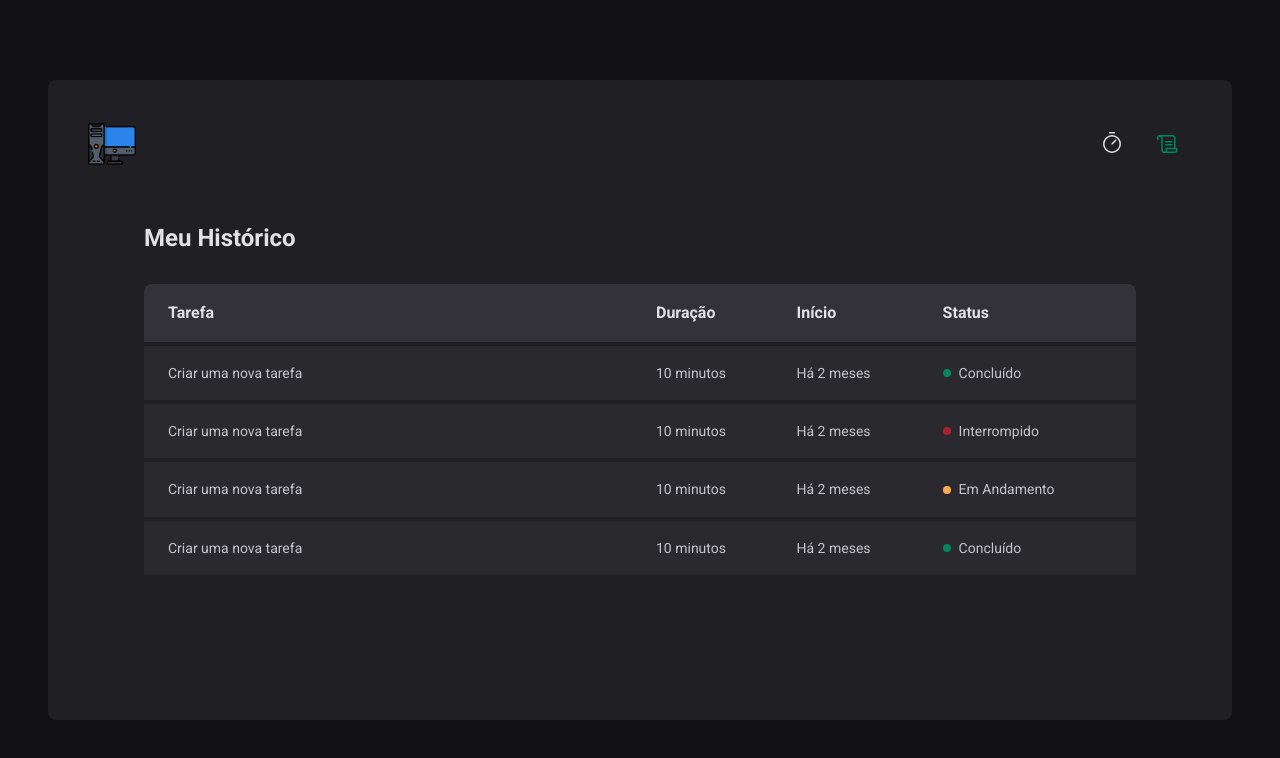
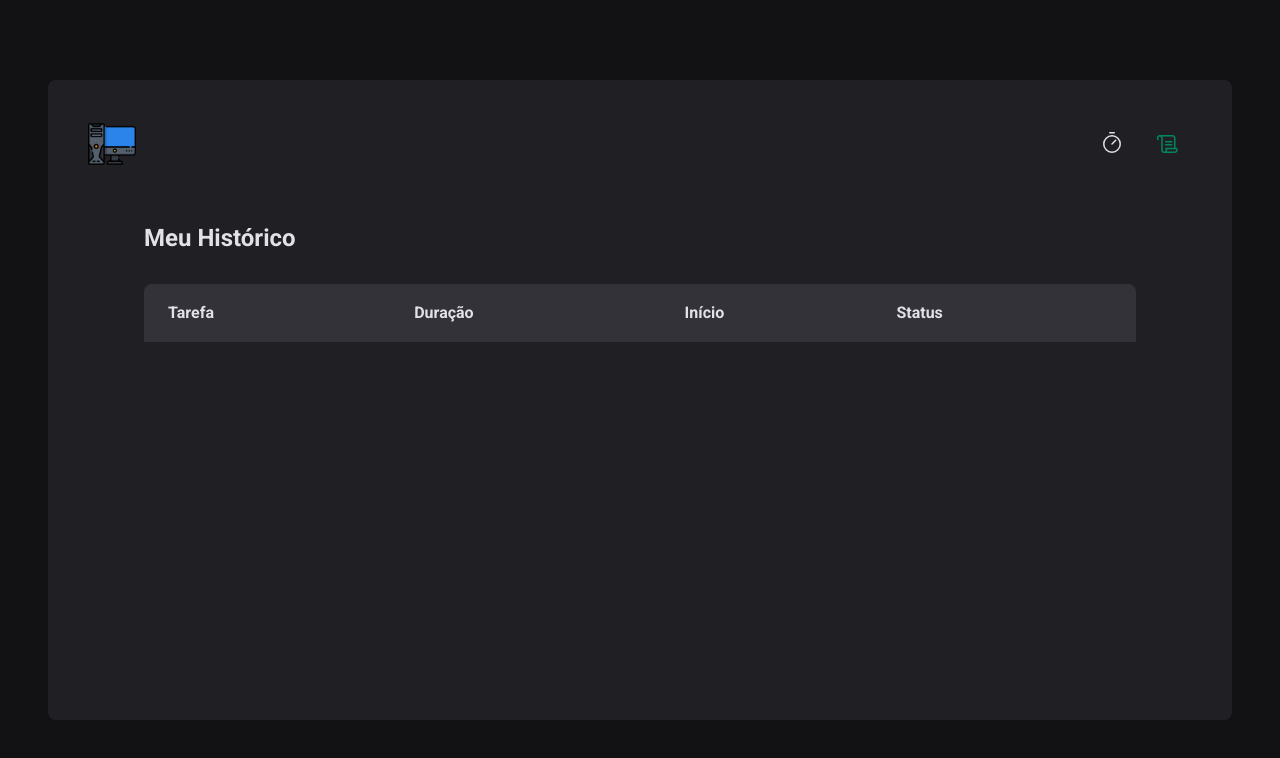
Before and after one commit to LucasCurty/SPA-React, a React (Vite) app: page /history in a window 1280 px wide. Shown: the top 758 px of the page. Built offline with nearby package versions, Linux system fonts and the light colour scheme.

Commit message:
Add context and recuders

```diff
--- a/src/App.tsx
+++ b/src/App.tsx
@@ -4,12 +4,15 @@
 import { defaultTheme } from './styles/themes/default'
 import { GlobalStyle } from './styles/global'
 import { Router } from './Router'
+import { CyclesContextProvider } from './contexts/CyclesContest'
 
 export function App() {
   return (
     <ThemeProvider theme={defaultTheme}>
       <BrowserRouter>
-        <Router />
+        <CyclesContextProvider>
+          <Router />
+        </CyclesContextProvider>
         <GlobalStyle />
       </BrowserRouter>
     </ThemeProvider>
--- /dev/null
+++ b/src/contexts/CyclesContest.tsx
@@ -0,0 +1,87 @@
+import { ReactNode, createContext, useReducer, useState } from 'react'
+import { Cycle, cyclesRecuder } from '../reducers/cycles/reducer'
+import {
+  ActionTypes,
+  addNewCycleAction,
+  interruptCurrentCycleAction,
+  markCurrentCycleAsFinishedAction,
+} from '../reducers/cycles/actions'
+
+interface CreateCycleDate {
+  task: string
+  minutesAmount: number
+}
+
+interface CycleContextType {
+  cycles: Cycle[]
+  activeCycle: Cycle | undefined
+  activeCycleId: string | null
+  amountSecondsPassed: number
+  markCurrentCycleAsFinished: () => void
+  setSecondsPassed: (seconds: number) => void
+  createNewCycle: (data: CreateCycleDate) => void
+  interruptCurrentCycle: () => void
+}
+
+export const CyclesContext = createContext({} as CycleContextType)
+
+interface CyclesContextProviderProps {
+  children: ReactNode
+}
+
+export function CyclesContextProvider({
+  children,
+}: CyclesContextProviderProps) {
+  const [cyclesState, dispatch] = useReducer(cyclesRecuder, {
+    cycles: [],
+    activeCycleId: null,
+  })
+
+  const [amountSecondsPassed, setAmountSecondsPassed] = useState(0)
+  const { cycles, activeCycleId } = cyclesState
+
+  const activeCycle = cycles.find((cycle) => cycle.id === activeCycleId)
+
+  function setSecondsPassed(seconds: number) {
+    setAmountSecondsPassed(seconds)
+  }
+
+  function createNewCycle(data: CreateCycleDate) {
+    const id = String(new Date().getTime())
+
+    const newCycle: Cycle = {
+      id,
+      task: data.task,
+      minutesAmount: data.minutesAmount,
+      startDate: new Date(),
+    }
+
+    dispatch(addNewCycleAction(newCycle))
+
+    setAmountSecondsPassed(0)
+  }
+
+  function interruptCurrentCycle() {
+    dispatch(interruptCurrentCycleAction())
+  }
+
+  function markCurrentCycleAsFinished() {
+    dispatch(markCurrentCycleAsFinishedAction())
+  }
+  return (
+    <CyclesContext.Provider
+      value={{
+        cycles,
+        activeCycle,
+        activeCycleId,
+        markCurrentCycleAsFinished,
+        amountSecondsPassed,
+        setSecondsPassed,
+        interruptCurrentCycle,
+        createNewCycle,
+      }}
+    >
+      {children}
+    </CyclesContext.Provider>
+  )
+}
--- a/src/pages/History/index.tsx
+++ b/src/pages/History/index.tsx
@@ -1,6 +1,12 @@
+import { useContext } from 'react'
 import { HistoryContainer, HistoryList, Status } from './styles'
+import ptBR from 'date-fns/locale/pt-BR'
+import { formatDistanceToNow } from 'date-fns'
+import { CyclesContext } from '../../contexts/CyclesContest'
 
 export function History() {
+  const { cycles } = useContext(CyclesContext)
+
   return (
     <HistoryContainer>
       <h1>Meu Histórico</h1>
@@ -16,38 +22,31 @@
             </tr>
           </thead>
           <tbody>
-            <tr>
-              <td>Criar uma nova tarefa</td>
-              <td>10 minutos</td>
-              <td>Há 2 meses</td>
-              <td>
-                <Status statusColor="green">Concluído</Status>
-              </td>
-            </tr>
-            <tr>
-              <td>Criar uma nova tarefa</td>
-              <td>10 minutos</td>
-              <td>Há 2 meses</td>
-              <td>
-                <Status statusColor="red">Interrompido</Status>
-              </td>
-            </tr>
-            <tr>
-              <td>Criar uma nova tarefa</td>
-              <td>10 minutos</td>
-              <td>Há 2 meses</td>
-              <td>
-                <Status statusColor="yellow">Em Andamento</Status>
-              </td>
-            </tr>
-            <tr>
-              <td>Criar uma nova tarefa</td>
-              <td>10 minutos</td>
-              <td>Há 2 meses</td>
-              <td>
-                <Status statusColor="green">Concluído</Status>
-              </td>
-            </tr>
+            {cycles.map((cycle) => {
+              return (
+                <tr key={cycle.id}>
+                  <td>{cycle.task}</td>
+                  <td>{cycle.minutesAmount} minutos</td>
+                  <td>
+                    {formatDistanceToNow(cycle.startDate, {
+                      addSuffix: true,
+                      locale: ptBR,
+                    })}
+                  </td>
+                  <td>
+                    {cycle.FinishedDate && (
+                      <Status statusColor="green">Concluído</Status>
+                    )}
+                    {cycle.InterruptedDate && (
+                      <Status statusColor="red">Interrompido</Status>
+                    )}
+                    {!cycle.FinishedDate && !cycle.InterruptedDate && (
+                      <Status statusColor="yellow">Em andamento</Status>
+                    )}
+                  </td>
+                </tr>
+              )
+            })}
           </tbody>
         </table>
       </HistoryList>
--- a/src/pages/Home/Components/Countdown/index.tsx
+++ b/src/pages/Home/Components/Countdown/index.tsx
@@ -1,6 +1,6 @@
-import { useContext, useEffect, useState } from 'react'
+import { useContext, useEffect } from 'react'
 import { CountdownContainer, Separator } from './styled'
-import { CyclesContext } from '../..'
+import { CyclesContext } from '../../../../contexts/CyclesContest'
 import { differenceInSeconds } from 'date-fns'
 
 export function Countdown() {
--- a/src/pages/Home/Components/NewCycleForm/index.tsx
+++ b/src/pages/Home/Components/NewCycleForm/index.tsx
@@ -1,6 +1,6 @@
 import { FormContainer, MinutesAmoutInput, TaskInput } from './styled'
 import { useContext } from 'react'
-import { CyclesContext } from '../..'
+import { CyclesContext } from '../../../../contexts/CyclesContest'
 import { useFormContext } from 'react-hook-form'
 
 export function NewCycleForm() {
--- a/src/pages/Home/index.tsx
+++ b/src/pages/Home/index.tsx
@@ -2,7 +2,6 @@
 import * as zod from 'zod'
 import { zodResolver } from '@hookform/resolvers/zod'
 import { FormProvider, useForm } from 'react-hook-form'
-import { createContext, useState } from 'react'
 import { NewCycleForm } from './Components/NewCycleForm'
 import { Countdown } from './Components/Countdown'
 
@@ -11,25 +10,8 @@
   StartCountdownButton,
   StopCountdownButton,
 } from './styles'
-
-interface Cycle {
-  id: string
-  task: string
-  minutesAmount: number
-  startDate: Date
-  InterruptedDate?: Date
-  FinishedDate?: Date
-}
-
-interface CycleContextType {
-  activeCycle: Cycle | undefined
-  activeCycleId: string | null
-  amountSecondsPassed: number
-  markCurrentCycleAsFinished: () => void
-  setSecondsPassed: (seconds: number) => void
-}
-
-export const CyclesContext = createContext({} as CycleContextType)
+import { useContext } from 'react'
+import { CyclesContext } from '../../contexts/CyclesContest'
 
 const newCycleFormValidationSchema = zod.object({
   task: zod.string().min(1, 'Informe a tarefa'),
@@ -42,9 +24,8 @@
 type NewCycleFormData = zod.infer<typeof newCycleFormValidationSchema>
 
 export function Home() {
-  const [cycles, setCycles] = useState<Cycle[]>([])
-  const [activeCycleId, setActiveCycleId] = useState<string | null>(null)
-  const [amountSecondsPassed, setAmountSecondsPassed] = useState(0)
+  const { createNewCycle, activeCycle, interruptCurrentCycle } =
+    useContext(CyclesContext)
 
   const newCycleForm = useForm<NewCycleFormData>({
     resolver: zodResolver(newCycleFormValidationSchema),
@@ -54,53 +35,11 @@
     },
   })
 
-  const { handleSubmit, reset, watch } = newCycleForm
+  const { handleSubmit, watch, reset } = newCycleForm
 
-  const activeCycle = cycles.find((cycle) => cycle.id === activeCycleId)
-
-  function setSecondsPassed(seconds: number) {
-    setAmountSecondsPassed(seconds)
-  }
-
-  function handleCreateNewCycle(data: NewCycleFormData) {
-    const id = String(new Date().getTime())
-
-    const newCycle: Cycle = {
-      id,
-      task: data.task,
-      minutesAmount: data.minutesAmount,
-      startDate: new Date(),
-    }
-    setCycles((state) => [...state, newCycle])
-    setActiveCycleId(id)
-    setAmountSecondsPassed(0)
+  function handleCreateNewCycle(data: NewCycleFormData){
+    createNewCycle(data)
     reset()
-  }
-
-  function handleInterruptCycle() {
-    setCycles((state) =>
-      state.map((cycle) => {
-        if (cycle.id === activeCycleId) {
-          return { ...cycle, InterruptedDate: new Date() }
-        } else {
-          return cycle
-        }
-      }),
-    )
-
-    setActiveCycleId(null)
-  }
-
-  function markCurrentCycleAsFinished() {
-    setCycles((state) =>
-      state.map((cycle) => {
-        if (cycle.id === activeCycleId) {
-          return { ...cycle, FinishedDate: new Date() }
-        } else {
-          return cycle
-        }
-      }),
-    )
   }
 
   const task = watch('task')
@@ -109,23 +48,13 @@
   return (
     <HomeContainer>
       <form onSubmit={handleSubmit(handleCreateNewCycle)} action="">
-        <CyclesContext.Provider
-          value={{
-            activeCycle,
-            activeCycleId,
-            markCurrentCycleAsFinished,
-            amountSecondsPassed,
-            setSecondsPassed,
-          }}
-        >
-          <FormProvider {...newCycleForm}>
-            <NewCycleForm />
-          </FormProvider>
-          <Countdown />
-        </CyclesContext.Provider>
+        <FormProvider {...newCycleForm}>
+          <NewCycleForm />
+        </FormProvider>
+        <Countdown />
 
         {activeCycle ? (
-          <StopCountdownButton onClick={handleInterruptCycle} type="button">
+          <StopCountdownButton onClick={interruptCurrentCycle} type="button">
             <HandPalm size={24} />
             Interromper
           </StopCountdownButton>
--- /dev/null
+++ b/src/reducers/cycles/actions.ts
@@ -0,0 +1,27 @@
+import { Cycle } from './reducer'
+
+export enum ActionTypes {
+  ADD_NEW_CYCLE = 'ADD_NEW_CYCLE',
+  INTERRUPT_CURRENT_CYCLE = 'INTERRUPT_CURRENT_CYCLE',
+  MARK_CURRENT_CYCLE_AS_FINISH = 'MARK_CURRENT_CYCLE_AS_FINISH',
+}
+
+export function addNewCycleAction(newCycle: Cycle) {
+  return {
+    type: ActionTypes.ADD_NEW_CYCLE,
+    payload: {
+      newCycle,
+    },
+  }
+}
+export function markCurrentCycleAsFinishedAction() {
+  return {
+    type: ActionTypes.MARK_CURRENT_CYCLE_AS_FINISH,
+  }
+}
+
+export function interruptCurrentCycleAction() {
+  return {
+    type: ActionTypes.INTERRUPT_CURRENT_CYCLE,
+  }
+}
--- /dev/null
+++ b/src/reducers/cycles/reducer.ts
@@ -0,0 +1,52 @@
+import { ActionTypes } from './actions'
+
+export interface Cycle {
+  id: string
+  task: string
+  minutesAmount: number
+  startDate: Date
+  InterruptedDate?: Date
+  FinishedDate?: Date
+}
+
+interface CyclesState {
+  cycles: Cycle[]
+  activeCycleId: string | null
+}
+
+export function cyclesRecuder(state: CyclesState, action: any) {
+  switch (action.type) {
+    case ActionTypes.ADD_NEW_CYCLE:
+      return {
+        ...state,
+        cycles: [...state.cycles, action.payload.newCycle],
+        activeCycleId: action.payload.newCycle.id,
+      }
+    case ActionTypes.INTERRUPT_CURRENT_CYCLE:
+      return {
+        ...state,
+        cycles: state.cycles.map((cycle) => {
+          if (cycle.id === state.activeCycleId) {
+            return { ...cycle, InterruptedDate: new Date() }
+          } else {
+            return cycle
+          }
+        }),
+        activeCycleId: null,
+      }
+    case ActionTypes.MARK_CURRENT_CYCLE_AS_FINISH:
+      return {
+        ...state,
+        cycles: state.cycles.map((cycle) => {
+          if (cycle.id === state.activeCycleId) {
+            return { ...cycle, FinishedDate: new Date() }
+          } else {
+            return cycle
+          }
+        }),
+        activeCycleId: null,
+      }
+    default:
+      return state
+  }
+}
```
